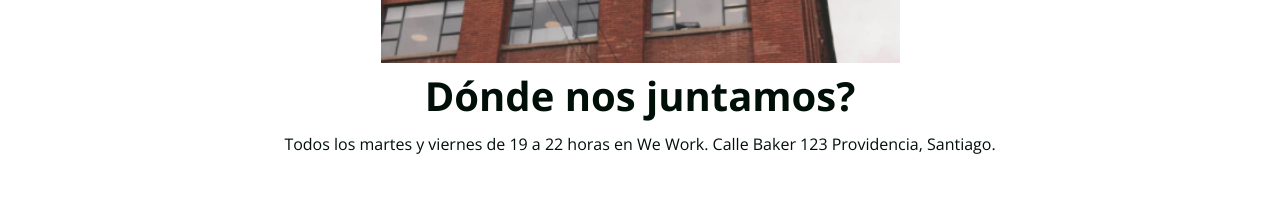
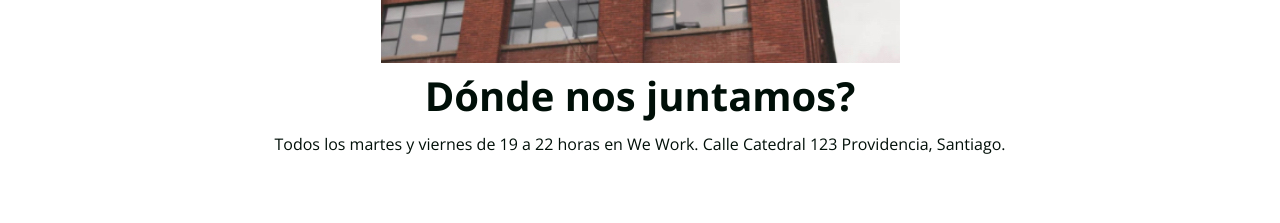
Before and after one commit to cmpcelis/meet-coffee, a plain HTML site: page index.html in a window 1280 px wide. Shown: the part 780-1003 px from the top of the page. Drawn offline with nearby package versions, Linux system fonts and the light colour scheme.

Commit message:
changing to catedral street

```diff
--- a/index.html
+++ b/index.html
@@ -31,7 +31,7 @@
 <section id="ubicacion">
     <img src="assets/img/we-work.jpg" alt="We work location">
     <h2> Dónde nos juntamos?</h2>
-      <p> Todos los martes y viernes de 19 a 22 horas en We Work. Calle Baker 123
+      <p> Todos los martes y viernes de 19 a 22 horas en We Work. Calle Catedral 123
         Providencia, Santiago.</p>
 </section>
 
```
